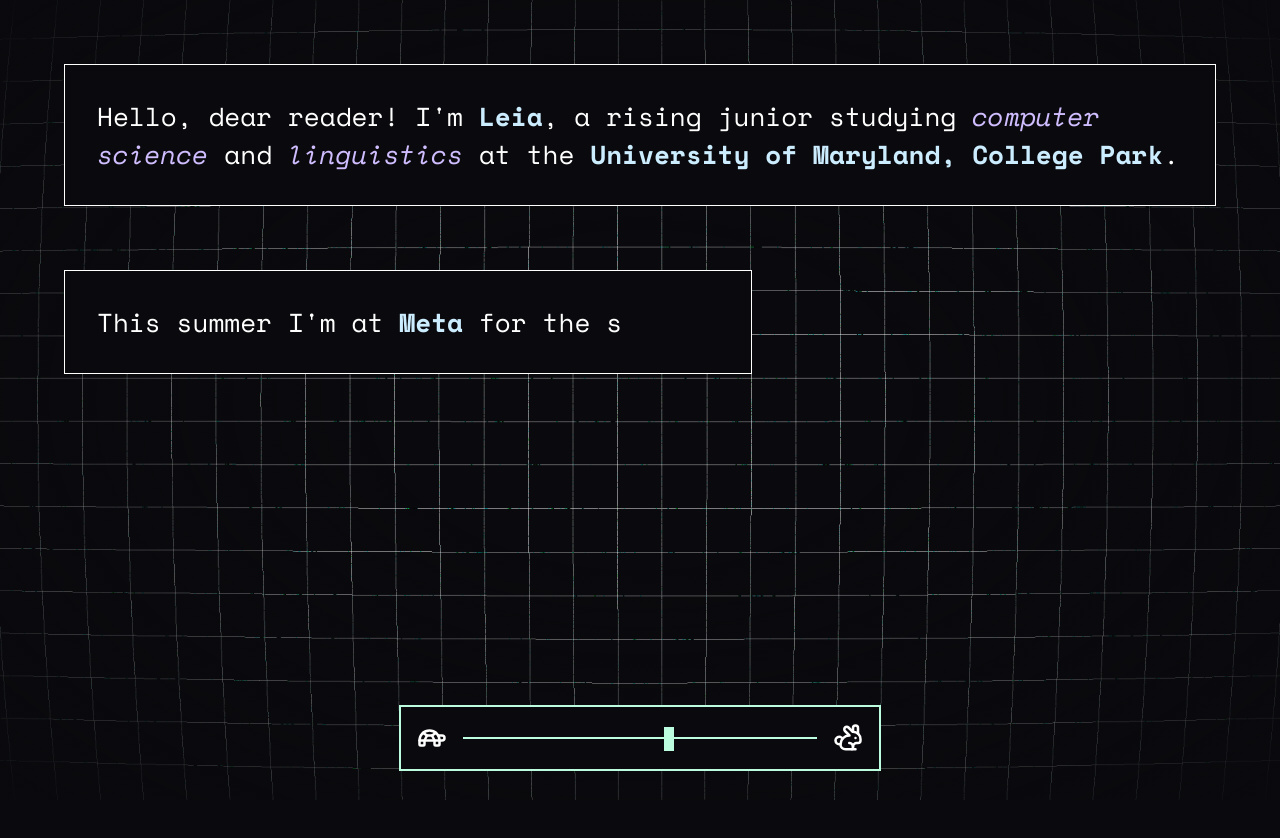
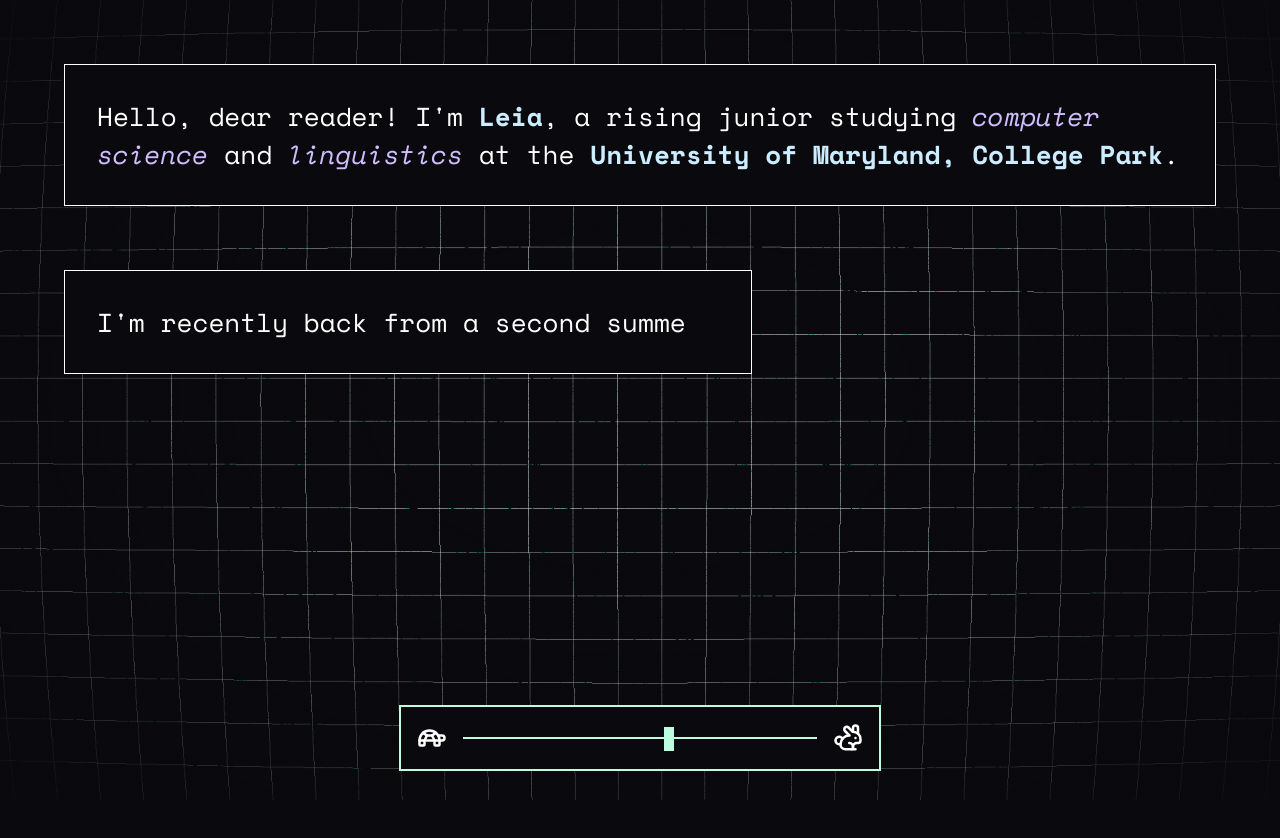
Before and after one commit to asea-aranion/portfolio, a React (Vite) app: page / in a window 1280 px wide. Shown: the top 838 px of the page. Built offline with nearby package versions, Linux system fonts and the light colour scheme.

Commit message:
update home text

```diff
--- a/src/components/Home.tsx
+++ b/src/components/Home.tsx
@@ -12,7 +12,7 @@
 - [linkedin](https://www.linkedin.com/in/leia-spagnola/)
 - [github](https://github.com/asea-aranion)`;
 
-const experienceText = `This summer I'm at **Meta** for the second time as a _software engineering intern_. I've also worked for UMD's **student union** as a _web developer_.`;
+const experienceText = `I'm recently back from a second summer at **Meta**, as a _software engineering intern_. I've also worked for UMD's **student union** as a _web developer_.`;
 
 const seeProjectsText = `What I've been working on lately:`;
 
```
